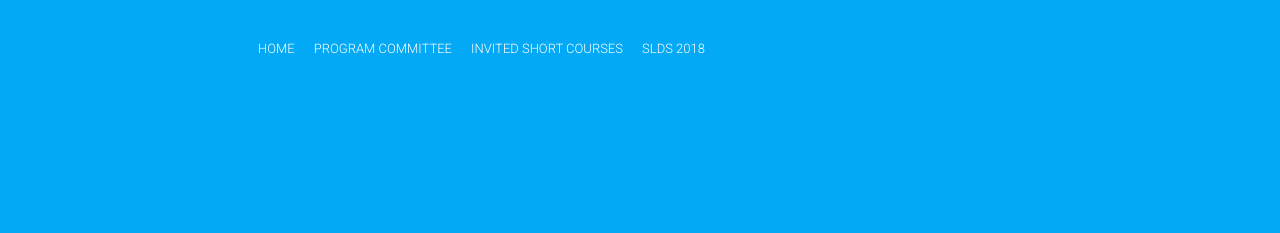
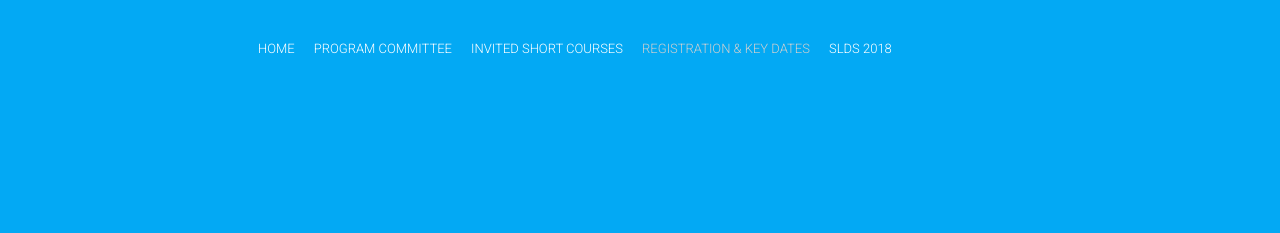
Before and after one commit to ASASLDS/SLDS2020, a Jekyll site: the page built from registration.html, in a window 1280 px wide. Shown: the top 233 px of the page. Built offline with Jekyll 4.4.1, drawn with Linux system fonts in a browser that asks for light colours; nearby versions of some CDN libraries; comment, search, counter and statistics services are not loaded.

Commit message:
Add to header bar

```diff
--- a/_config.yml
+++ b/_config.yml
@@ -45,6 +45,7 @@ navigationLinks:
  - {permalink: "/", text: "Home"}
  - {permalink: "/team/", text: "Program Committee"}
  - {permalink: "/courses/", text: "Invited Short Courses"}
+ - {permalink: "/registration/", text: "Registration & Key Dates"}
  - {link: "https://publish.illinois.edu/sldsc2018/", text: "SLDS 2018"}
 # - {permalink: "/blog/", text: "Blog"}
 # - {permalink: "/schedule/", text: "Program Outline"}
```
